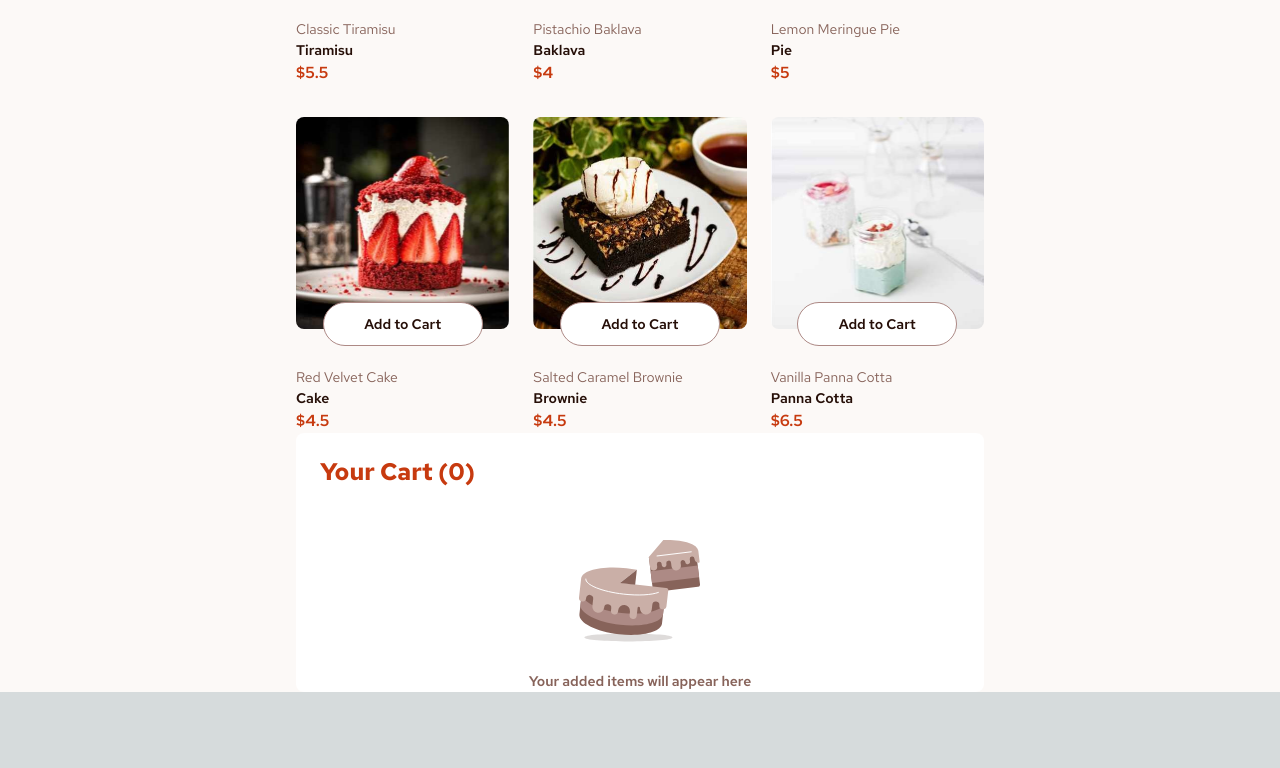
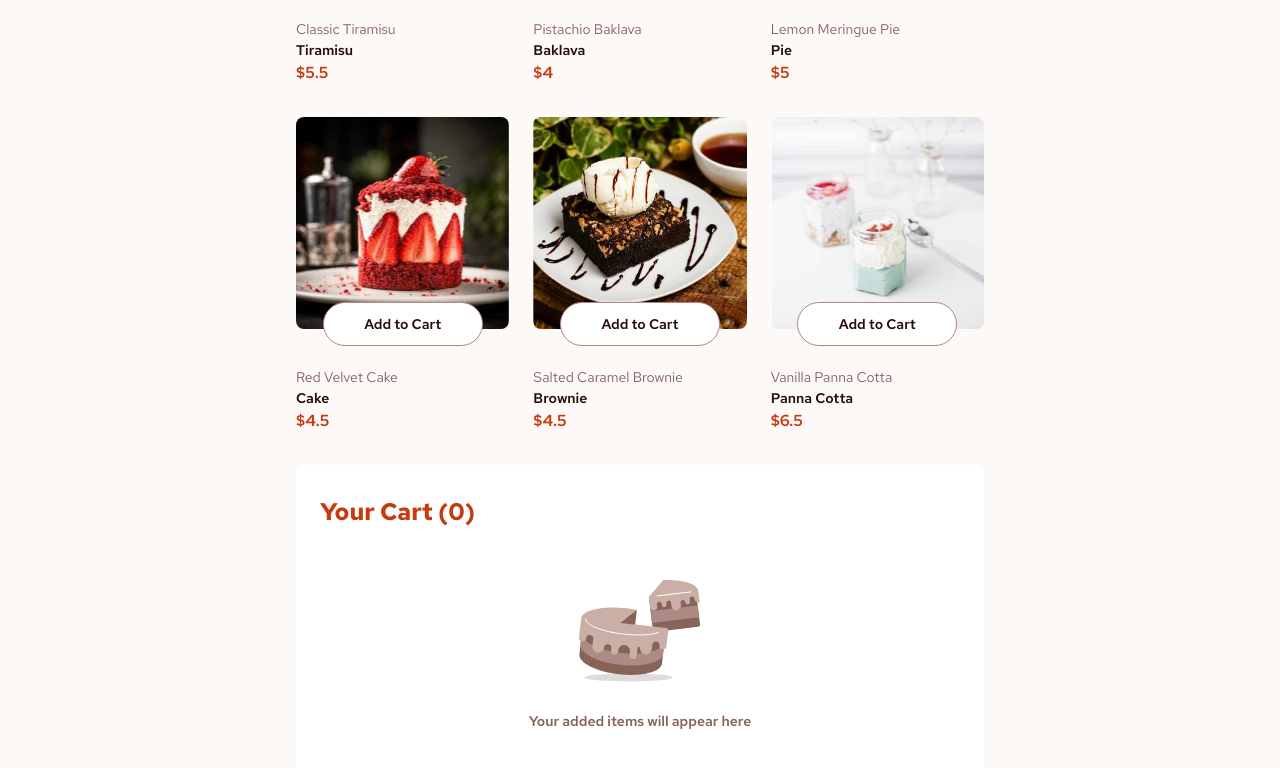
Before and after one commit to shaversj/product-list-with-cart-main, a Next.js app: page / in a window 1280 px wide. Shown: the part 766-1534 px from the top of the page. Before the commit the page ends 1458 px from the top, so only its background shows below. Built offline with nearby package versions, Linux system fonts and the light colour scheme.

Commit message:
Fix mobile and tablet layout

```diff
--- a/src/app/page.tsx
+++ b/src/app/page.tsx
@@ -13,13 +13,15 @@ export default function Home() {
   const numberOfCartItems = cart.products.reduce((acc, item) => acc + item.quantity!, 0);
 
   return (
-    <div className={"md:w-[43rem] md:px-0 mx-auto sm:px-6 lg:grid lg:w-[76rem] lg:grid-cols-[65.79%,31.58%] lg:grid-rows-[460px,auto] lg:gap-x-8"}>
+    <div
+      className={"md:w-[43rem] md:px-0 mx-auto pb-6 sm:px-6 lg:grid lg:w-[76rem] lg:grid-cols-[65.79%,31.58%] lg:grid-rows-[460px,auto] lg:gap-x-8"}
+    >
       <section className={"lg:row-span-full"}>
         <ProductHeader />
         <ProductList products={products} cart={cart} dispatch={dispatch} />
       </section>
 
-      <section className={"rounded-lg bg-white pt-6 lg:mt-[5.5rem]" + (cart.products.length === 0 ? " lg:h-[299px]" : "")}>
+      <section className={"mt-8 rounded-lg bg-white pt-6 pt-8 lg:mt-[5.5rem]" + (cart.products.length === 0 ? " lg:h-[299px]" : "")}>
         <CartHeader numberOfCartItems={numberOfCartItems} />
         {cart.products.length === 0 ? <EmptyCartMessage /> : <CartDetails cart={cart} dispatch={dispatch} />}
       </section>
--- a/src/components/cart/EmptyCartMessage.tsx
+++ b/src/components/cart/EmptyCartMessage.tsx
@@ -1,6 +1,6 @@
 export default function EmptyCartMessage() {
   return (
-    <div className={"flex flex-col items-center justify-center pt-[2.5rem]"}>
+    <div className={"flex flex-col items-center justify-center pb-10 pt-[2.5rem]"}>
       <img src={"/assets/images/illustration-empty-cart.svg"} alt={"Empty Cart"} className={"h-[8rem] w-[8rem]"} />
       <span className={"inline-block pt-4 text-[0.875rem] font-semibold text-rose-500"}>Your added items will appear here</span>
     </div>
```
